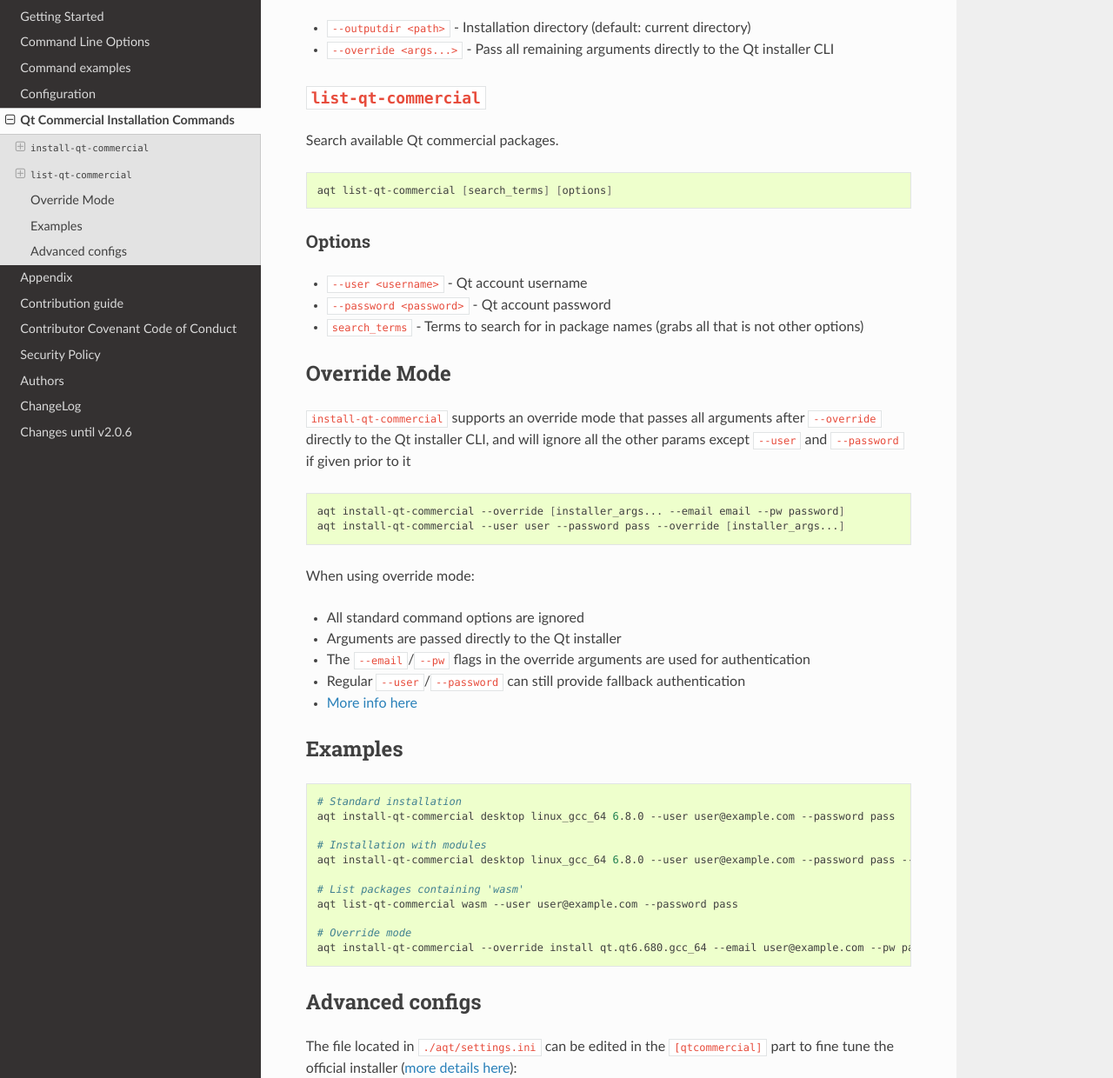
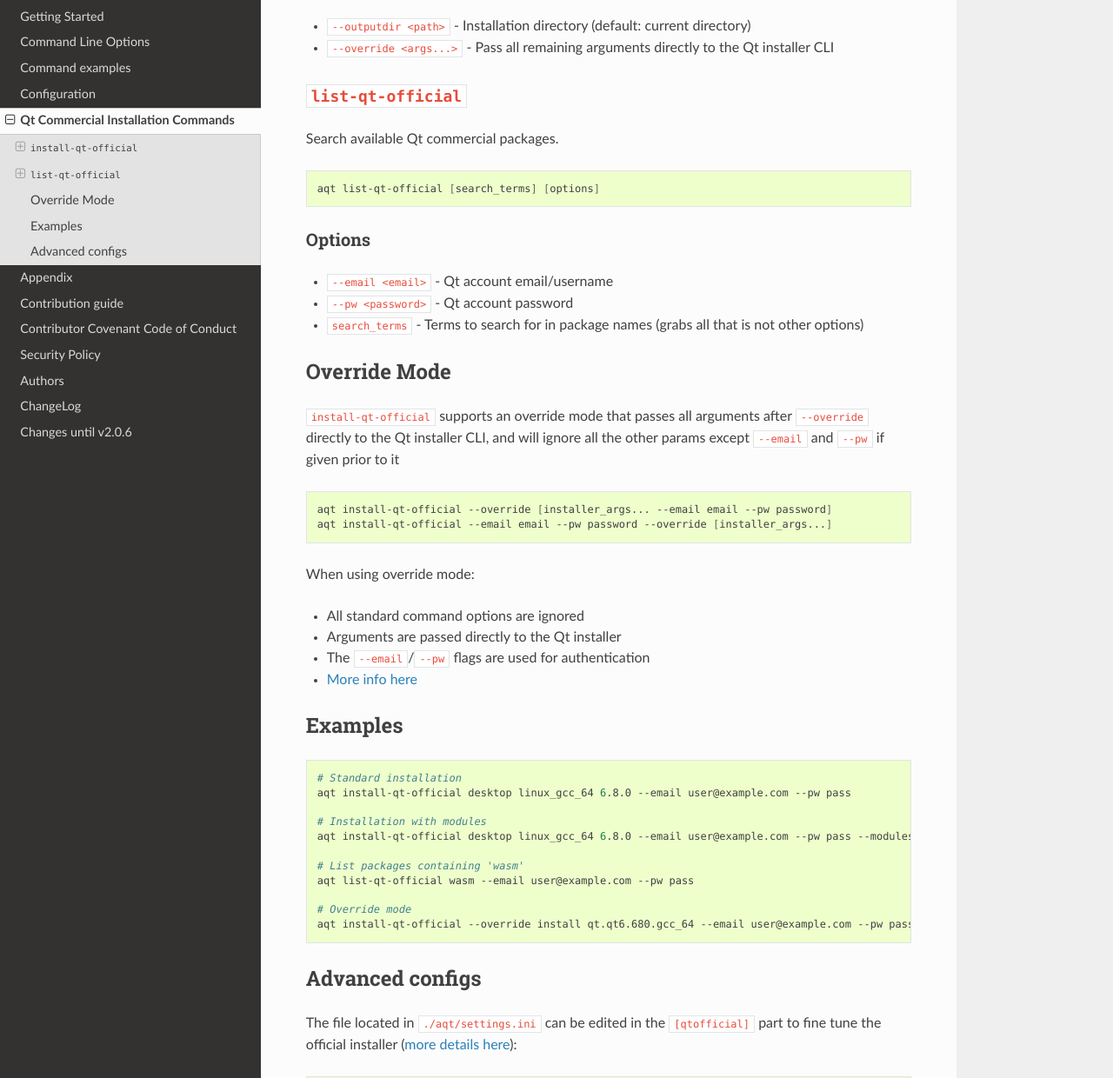
Before and after one commit to miurahr/aqtinstall, a Sphinx documentation site: the page built from docs/commercial.rst, in a window 1280 px wide and 1400 px high, scrolled down 1216 px, cut to the strip 160-1400 px from the top of the window. Shown: the whole strip at 87% size. Built offline with Sphinx 7.4.7 and the Read the Docs theme 3.1.0, drawn with Linux system fonts in a browser that asks for light colours; the version number could not be read and is left out; some of the changed text lies outside the part shown.

Commit message:
Update commercial.rst

```diff
--- a/docs/commercial.rst
+++ b/docs/commercial.rst
@@ -15,16 +16,16 @@
      This file is automatically created when you use the ``MaintenanceTool`` binary and log in using the GUI. It is also created the first time you use the CLI or any mean to authenticate. You can simply copy the file that you have on your PC to your CI server, it will work across platforms. Just treat it as a password. Refer to `this page <https://doc.qt.io/qt-6/get-and-install-qt-cli.html#providing-login-information>`_ for more details.
 
      * It will also check the value of the environment variable ``QT_INSTALLER_JWT_TOKEN`` and use the token if provided.
-     * If neither are present, you will need to provide ``--user <email> --password <password>``.
-       Note that if ``--user`` and ``--password`` are provided, they will supersede the ``qtaccount.ini`` and the JWT token account. Those also get superseded by ``--override --email --pw`` in the CLI
+     * If neither are present, you will need to provide ``--email <email> --pw <password>``.
+       Note that if ``--email`` and ``--pw`` are provided, they will supersede the ``qtaccount.ini`` and the JWT token account.
 
-``install-qt-commercial``
+``install-qt-official``
 ------------------------
 Install Qt commercial packages using the official Qt installer.
 
 .. code-block:: bash
 
-   aqt install-qt-commercial <target> <arch> <version> [options]
+   aqt install-qt-official <target> <arch> <version> [options]
 
 Arguments
 ~~~~~~~~~
@@ -34,8 +35,8 @@
 
 Options
 ~~~~~~~
-- ``--user <username>`` - Qt account username
-- ``--password <password>`` - Qt account password
+- ``--email <email>`` - Qt account email/username
+- ``--pw <password>`` - Qt account password
 - ``--modules <module1> <module2> ...`` - Additional Qt modules to install
 
   * Very broad meaning, aka ``packages`` or ``components`` (`see here <https://doc.qt.io/qt-6/get-and-install-qt-cli.html#component-names-for-installation>`_). Extensions, wasm, src... are 'modules'
@@ -91,35 +92,34 @@
 - ``--outputdir <path>`` - Installation directory (default: current directory)
 - ``--override <args...>`` - Pass all remaining arguments directly to the Qt installer CLI
 
-``list-qt-commercial``
+``list-qt-official``
 ---------------------
 Search available Qt commercial packages.
 
 .. code-block:: bash
 
-   aqt list-qt-commercial [search_terms] [options]
+   aqt list-qt-official [search_terms] [options]
 
 Options
 ~~~~~~~
-- ``--user <username>`` - Qt account username
-- ``--password <password>`` - Qt account password
+- ``--email <email>`` - Qt account email/username
+- ``--pw <password>`` - Qt account password
 - ``search_terms`` - Terms to search for in package names (grabs all that is not other options)
 
 Override Mode
 ------------
-``install-qt-commercial`` supports an override mode that passes all arguments after ``--override`` directly to the Qt installer CLI, and will ignore all the other params except ``--user`` and ``--password`` if given prior to it
+``install-qt-official`` supports an override mode that passes all arguments after ``--override`` directly to the Qt installer CLI, and will ignore all the other params except ``--email`` and ``--pw`` if given prior to it
 
 .. code-block:: bash
 
-   aqt install-qt-commercial --override [installer_args... --email email --pw password]
-   aqt install-qt-commercial --user user --password pass --override [installer_args...]
+   aqt install-qt-official --override [installer_args... --email email --pw password]
+   aqt install-qt-official --email email --pw password --override [installer_args...]
 
 When using override mode:
 
 * All standard command options are ignored
 * Arguments are passed directly to the Qt installer
-* The ``--email``/``--pw`` flags in the override arguments are used for authentication
-* Regular ``--user``/``--password`` can still provide fallback authentication
+* The ``--email``/``--pw`` flags are used for authentication
 * `More info here <https://doc.qt.io/qt-6/get-and-install-qt-cli.html>`_
 
 Examples
@@ -127,24 +127,24 @@
 .. code-block:: bash
 
    # Standard installation
-   aqt install-qt-commercial desktop linux_gcc_64 6.8.0 --user user@example.com --password pass
+   aqt install-qt-official desktop linux_gcc_64 6.8.0 --email user@example.com --pw pass
 
    # Installation with modules
-   aqt install-qt-commercial desktop linux_gcc_64 6.8.0 --user user@example.com --password pass --modules qtcharts qtnetworkauth
+   aqt install-qt-official desktop linux_gcc_64 6.8.0 --email user@example.com --pw pass --modules qtcharts qtnetworkauth
 
    # List packages containing 'wasm'
-   aqt list-qt-commercial wasm --user user@example.com --password pass
+   aqt list-qt-official wasm --email user@example.com --pw pass
 
    # Override mode
-   aqt install-qt-commercial --override install qt.qt6.680.gcc_64 --email user@example.com --pw pass
+   aqt install-qt-official --override install qt.qt6.680.gcc_64 --email user@example.com --pw pass
 
 Advanced configs
 --------------
-The file located in ``./aqt/settings.ini`` can be edited in the ``[qtcommercial]`` part to fine tune the official installer (`more details here <https://doc.qt.io/qt-6/get-and-install-qt-cli.html#message-identifiers-for-auto-answer>`_):
+The file located in ``./aqt/settings.ini`` can be edited in the ``[qtofficial]`` part to fine tune the official installer (`more details here <https://doc.qt.io/qt-6/get-and-install-qt-cli.html#message-identifiers-for-auto-answer>`_):
 
 .. code-block:: ini
 
-   [qtcommercial]
+   [qtofficial]
    unattended : True # Removes needs of user interaction, and simplifies the --override option as well by passing flags by default to remain unattended
    installer_timeout : 1800
    operation_does_not_exist_error : Ignore
```
Also changed, not shown: other parts of docs/commercial.rst (+2 -1 lines).
